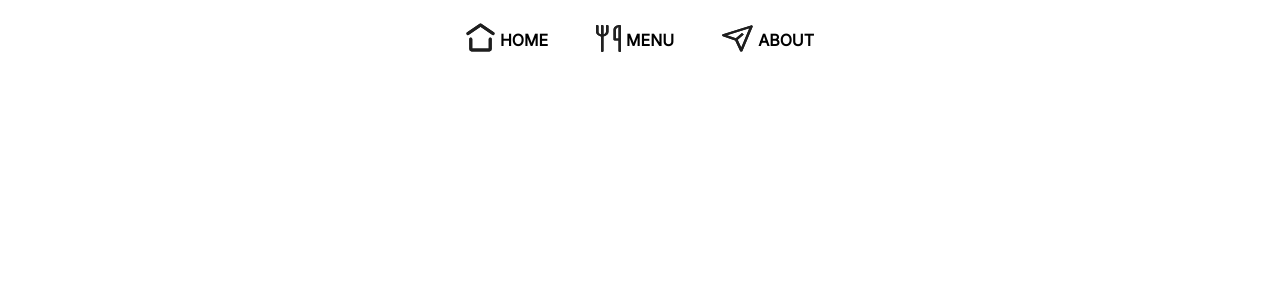
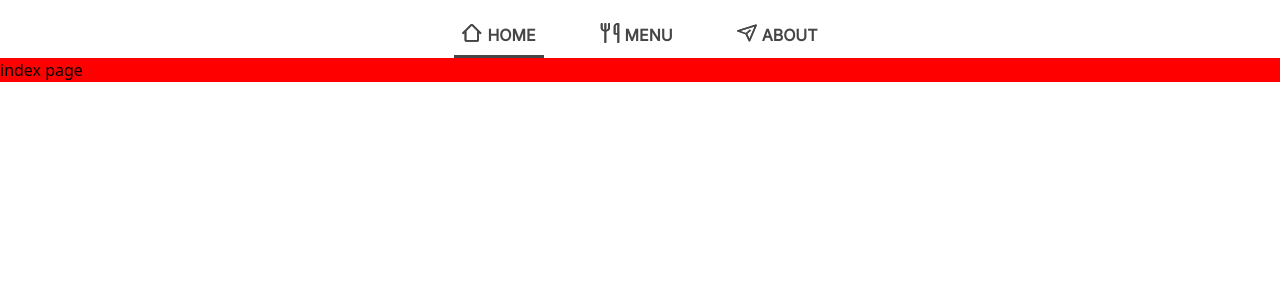
Before and after one commit to HarukiOkamoto/rakuraku, a Nuxt app: page / in a window 1280 px wide. Shown: the top 300 px of the page. Built offline with nearby package versions, Linux system fonts and the light colour scheme.

Commit message:
header 90%

```diff
--- a/app.vue
+++ b/app.vue
@@ -1,5 +1,4 @@
 <template>
-  <NuxtLayout>
-     <NuxtPage />
-  </NuxtLayout>
+  <NuxtLayout />
+  <NuxtPage />
 </template>
--- a/layouts/default.vue
+++ b/layouts/default.vue
@@ -2,44 +2,45 @@
     <div class="header-area">
         <nav class="nav">
             <ul>
-                <li>
-                    <svg xmlns="http://www.w3.org/2000/svg" width="29" height="29" viewBox="0 0 29 29" fill="none">
-                        <path d="M2 10.5938L14.5 2L27 10.5938" stroke="#1E1E1E" stroke-width="3" stroke-linecap="round"
-                            stroke-linejoin="round" />
-                        <path
-                            d="M24.2222 16.0625V26.0625C24.2222 26.5803 23.8491 27 23.3888 27H5.61104C5.15081 27 4.77771 26.5803 4.77771 26.0625V16.0625"
-                            stroke="#1E1E1E" stroke-width="3" stroke-linecap="round" stroke-linejoin="round" />
-
-                        <path xmlns="http://www.w3.org/2000/svg" d="M2 10.5938L14.5 2L27 10.5938" stroke="#1E1E1E"
-                            stroke-width="3" stroke-linecap="round" stroke-linejoin="round" />
-                        <path xmlns="http://www.w3.org/2000/svg"
-                            d="M24.2222 16.0625V26.0625C24.2222 26.5803 23.8491 27 23.3888 27H5.61104C5.15081 27 4.77771 26.5803 4.77771 26.0625V16.0625"
-                            stroke="#1E1E1E" stroke-width="3" stroke-linecap="round" stroke-linejoin="round" />
+                <NuxtLink :to="{ name: 'index' }" class="N-link">
+                    <li :class="{ 'active-link': $route.name === 'index' }">
+                        <svg xmlns="http://www.w3.org/2000/svg" width="33" height="30" viewBox="0 0 33 30" fill="none">
+                            <path fill-rule="evenodd" clip-rule="evenodd"
+                                d="M25.0337 11.8564L16.1395 2.96212L7.24524 11.8564H7.24723V26.6768H25.0318V11.8564H25.0337ZM27.9959 14.8185V26.6768C27.9959 28.3139 26.6688 29.6409 25.0318 29.6409H7.24723C5.61021 29.6409 4.28314 28.3139 4.28314 26.6768V14.8185L2.09443 17.0072L0 14.9128L14.0453 0.867427C15.2019 -0.289142 17.0771 -0.289142 18.2336 0.867427L32.279 14.9128L30.1846 17.0072L27.9959 14.8185Z"
+                                fill="#464646" />
+                            <path xmlns="http://www.w3.org/2000/svg" fill-rule="evenodd" clip-rule="evenodd"
+                                d="M25.0337 11.8564L16.1395 2.96212L7.24524 11.8564H7.24723V26.6768H25.0318V11.8564H25.0337ZM27.9959 14.8185V26.6768C27.9959 28.3139 26.6688 29.6409 25.0318 29.6409H7.24723C5.61021 29.6409 4.28314 28.3139 4.28314 26.6768V14.8185L2.09443 17.0072L0 14.9128L14.0453 0.867427C15.2019 -0.289142 17.0771 -0.289142 18.2336 0.867427L32.279 14.9128L30.1846 17.0072L27.9959 14.8185Z"
+                                fill="#464646" />
                         </svg>
                         <span>HOME</span>
                     </li>
-                <li>
+                </NuxtLink>
+                <NuxtLink :to="{ name: 'menu' }" class="N-link">
+                    <li :to="{ name: 'menu' }" :class="{ 'active-link': $route.name === 'menu' }">
                         <svg xmlns="http://www.w3.org/2000/svg" width="25" height="27" viewBox="0 0 25 27" fill="none">
                             <path
                                 d="M11.25 0C11.8636 0 12.374 0.341116 12.4799 0.790954L12.5 0.964286V6.75C12.5 9.08227 10.3533 11.0278 7.50109 11.4748L7.5 26.0357C7.5 26.5683 6.94036 27 6.25 27C5.63635 27 5.12598 26.6589 5.02014 26.209L5 26.0357L5.00144 11.4752C2.2838 11.0502 0.206164 9.26489 0.0144565 7.08053L0 6.75V0.964286C0 0.431725 0.559644 0 1.25 0C1.86365 0 2.37402 0.341116 2.47986 0.790954L2.5 0.964286V6.75C2.5 8.00978 3.54386 9.08148 5.00073 9.47845L5 0.964286C5 0.431725 5.55964 0 6.25 0C6.86365 0 7.37402 0.341116 7.47986 0.790954L7.5 0.964286L7.50176 9.47777C8.84536 9.11084 9.83715 8.16988 9.98178 7.037L10 6.75V0.964286C10 0.431725 10.5596 0 11.25 0ZM23.75 0C24.3636 0 24.874 0.341116 24.9799 0.790954L25 0.964286V26.0357C25 26.5683 24.4404 27 23.75 27C23.1364 27 22.626 26.6589 22.5201 26.209L22.5 26.0357V15.4286H18.75C18.1364 15.4286 17.626 15.0875 17.5201 14.6376L17.5 14.4643V4.82143C17.5 2.15863 20.2982 0 23.75 0ZM22.5 13.5V2.09318C21.1555 2.45976 20.163 3.401 20.0182 4.53432L20 4.82143V13.5H22.5Z"
-                            fill="#212121" />
+                                fill="#464646" />
                             <path xmlns="http://www.w3.org/2000/svg"
                                 d="M11.25 0C11.8636 0 12.374 0.341116 12.4799 0.790954L12.5 0.964286V6.75C12.5 9.08227 10.3533 11.0278 7.50109 11.4748L7.5 26.0357C7.5 26.5683 6.94036 27 6.25 27C5.63635 27 5.12598 26.6589 5.02014 26.209L5 26.0357L5.00144 11.4752C2.2838 11.0502 0.206164 9.26489 0.0144565 7.08053L0 6.75V0.964286C0 0.431725 0.559644 0 1.25 0C1.86365 0 2.37402 0.341116 2.47986 0.790954L2.5 0.964286V6.75C2.5 8.00978 3.54386 9.08148 5.00073 9.47845L5 0.964286C5 0.431725 5.55964 0 6.25 0C6.86365 0 7.37402 0.341116 7.47986 0.790954L7.5 0.964286L7.50176 9.47777C8.84536 9.11084 9.83715 8.16988 9.98178 7.037L10 6.75V0.964286C10 0.431725 10.5596 0 11.25 0ZM23.75 0C24.3636 0 24.874 0.341116 24.9799 0.790954L25 0.964286V26.0357C25 26.5683 24.4404 27 23.75 27C23.1364 27 22.626 26.6589 22.5201 26.209L22.5 26.0357V15.4286H18.75C18.1364 15.4286 17.626 15.0875 17.5201 14.6376L17.5 14.4643V4.82143C17.5 2.15863 20.2982 0 23.75 0ZM22.5 13.5V2.09318C21.1555 2.45976 20.163 3.401 20.0182 4.53432L20 4.82143V13.5H22.5Z"
-                            fill="#212121" />
+                                fill="#464646" />
                         </svg>
                         <span>MENU</span>
                     </li>
-                <li>
+                </NuxtLink>
+                <NuxtLink :to="{ name: 'about' }" class="N-link">
+                    <li :class="{ 'active-link': $route.name === 'about' }">
                         <svg xmlns="http://www.w3.org/2000/svg" width="31" height="27" viewBox="0 0 31 27" fill="none">
                             <path
                                 d="M30.3592 0.692073C30.187 0.545153 29.9694 0.443431 29.732 0.398867C29.4947 0.354304 29.2474 0.368751 29.0193 0.44051L0.946421 9.19051C0.704315 9.26922 0.495876 9.40921 0.348788 9.59187C0.201701 9.77453 0.122925 9.99122 0.122925 10.2132C0.122925 10.4351 0.201701 10.6518 0.348788 10.8345C0.495876 11.0171 0.704315 11.1571 0.946421 11.2358L13.1964 15.4358L18.0964 25.9358C18.1885 26.1342 18.3463 26.3052 18.5504 26.4276C18.7544 26.5501 18.9959 26.6187 19.2449 26.6249C19.5027 26.6204 19.7529 26.5489 19.9625 26.4201C20.1721 26.2912 20.3312 26.1109 20.4188 25.903L30.6272 1.84051C30.7141 1.647 30.7351 1.43629 30.6876 1.23296C30.6402 1.02962 30.5263 0.842037 30.3592 0.692073ZM19.2449 22.4686L15.6847 14.8124L21.7969 9.57332L19.9977 8.03114L13.8344 13.3139L4.95319 10.2186L27.3222 3.2952L19.2449 22.4686Z"
-                            fill="#1E1E1E" />
+                                fill="#464646" />
                             <path xmlns="http://www.w3.org/2000/svg"
                                 d="M30.3592 0.692073C30.187 0.545153 29.9694 0.443431 29.732 0.398867C29.4947 0.354304 29.2474 0.368751 29.0193 0.44051L0.946421 9.19051C0.704315 9.26922 0.495876 9.40921 0.348788 9.59187C0.201701 9.77453 0.122925 9.99122 0.122925 10.2132C0.122925 10.4351 0.201701 10.6518 0.348788 10.8345C0.495876 11.0171 0.704315 11.1571 0.946421 11.2358L13.1964 15.4358L18.0964 25.9358C18.1885 26.1342 18.3463 26.3052 18.5504 26.4276C18.7544 26.5501 18.9959 26.6187 19.2449 26.6249C19.5027 26.6204 19.7529 26.5489 19.9625 26.4201C20.1721 26.2912 20.3312 26.1109 20.4188 25.903L30.6272 1.84051C30.7141 1.647 30.7351 1.43629 30.6876 1.23296C30.6402 1.02962 30.5263 0.842037 30.3592 0.692073ZM19.2449 22.4686L15.6847 14.8124L21.7969 9.57332L19.9977 8.03114L13.8344 13.3139L4.95319 10.2186L27.3222 3.2952L19.2449 22.4686Z"
-                            fill="#1E1E1E" />
+                                fill="#464646" />
                         </svg>
                         <span>ABOUT</span>
                     </li>
+                </NuxtLink>
             </ul>
         </nav>
     </div>
@@ -48,7 +49,7 @@
 <style scoped>
 .header-area {
     width: 100%;
-    padding: 15px;
+    padding-top: 15px;
 }
 
 .nav {
@@ -65,14 +66,38 @@
     justify-content: space-between;
     /* 項目間のスペースを均等に分配 */
     padding: 1vh;
-    padding-right: 3vh;
-    padding-left: 3vh;
-    align-items: flex-end;
+    margin-right: 3vh;
+    margin-left: 3vh;
+    color: #464646;
+}
+
+.nav li:hover {
+    color: #FB710E;
+    transition: color 0.3s ease, fill 0.3s ease;
+}
+
+.nav li:hover path {
+    fill: #FB710E;
+    transition: color 0.3s ease, fill 0.3s ease;
 }
 
 span {
     font-family: Inter;
     font-weight: 800;
     padding-left: 5px;
+    font-size: 16px;
+}
+
+svg {
+    width: 20px;
+    height: 20px;
+}
+
+.N-link {
+    text-decoration: none;
+}
+
+.active-link {
+    border-bottom: 3px solid #464646;
 }
 </style>
--- /dev/null
+++ b/pages/about.vue
@@ -0,0 +1,3 @@
+<template>
+    <p>about page</p>
+</template>
--- a/pages/index.vue
+++ b/pages/index.vue
@@ -1,9 +1,9 @@
 <template>
-    <div class="">
-
-    </div>
+    <p>index page</p>
 </template>
 
-<style>
-body {}
+<style scoped>
+p {
+    background-color: rgb(255, 0, 0);
+}
 </style>
--- /dev/null
+++ b/pages/menu.vue
@@ -0,0 +1,3 @@
+<template>
+    <p>menu page</p>
+</template>
```
Lines whose indentation alone changed are shown as unchanged.
